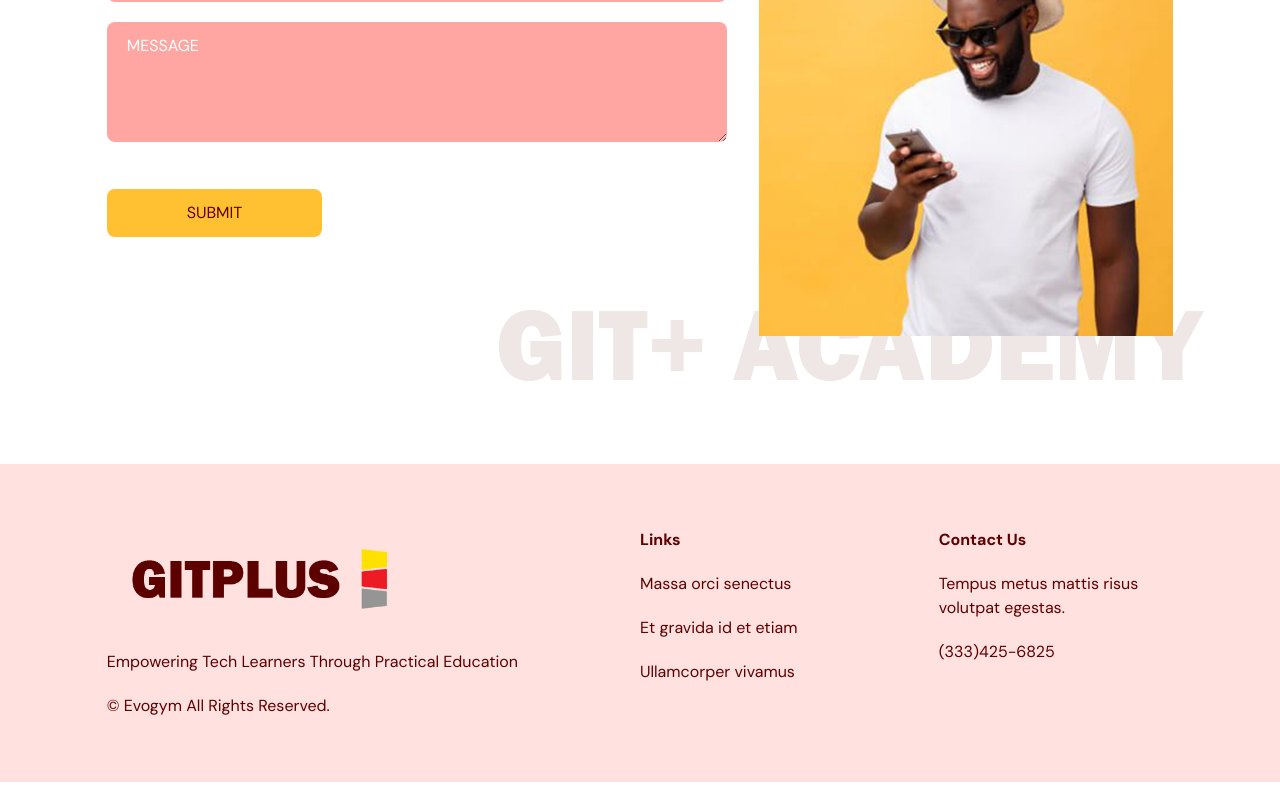
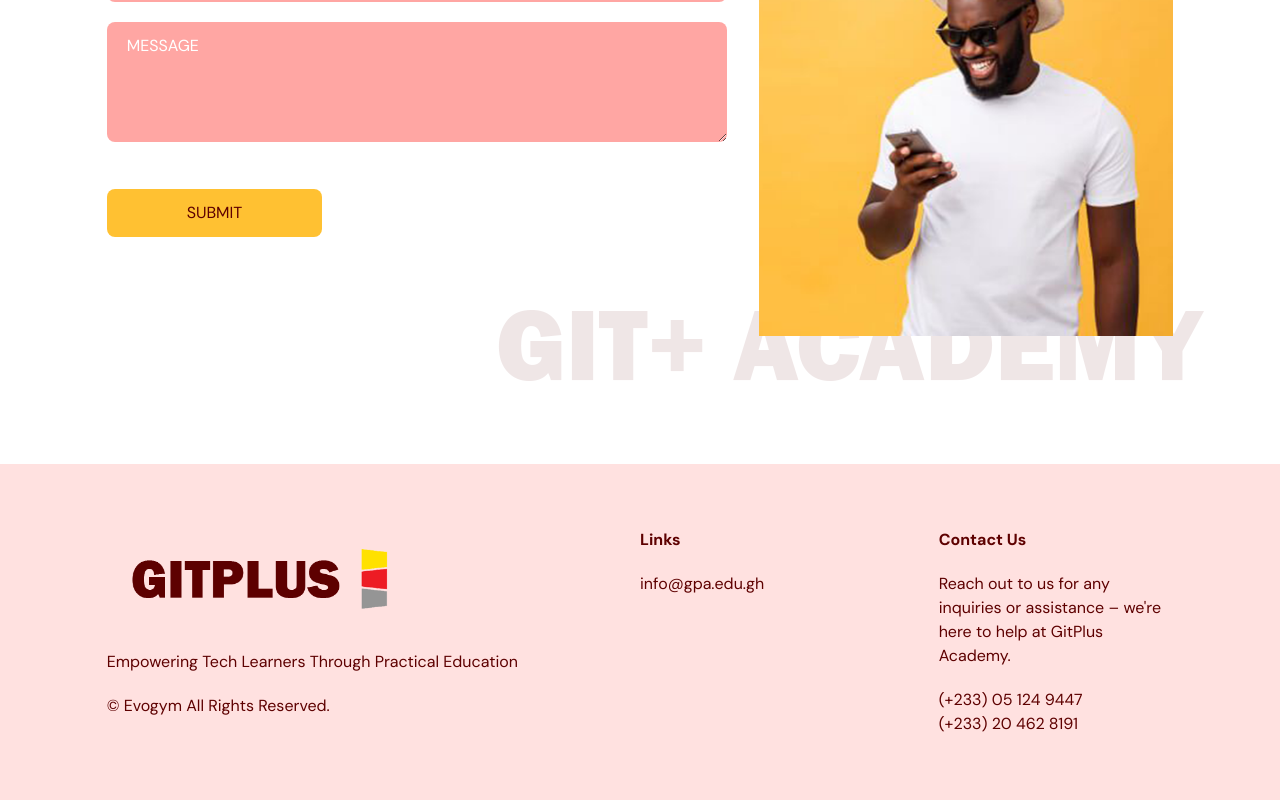
Before and after one commit to AtmosDerrick/Git-plus-academy, a React (Vite) app: page / in a window 1280 px wide. Shown: the part 3715-4515 px from the top of the page. Built offline with nearby package versions, Linux system fonts and the light colour scheme.

Commit message:
edit footer info

```diff
--- a/src/scenes/footer/index.tsx
+++ b/src/scenes/footer/index.tsx
@@ -13,14 +13,16 @@ const Footer = () => {
         </div>
         <div className="mt-16 basis-1/4 md:mt-0">
           <h4 className="font-bold">Links</h4>
-          <p className="my-5">Massa orci senectus</p>
-          <p className="my-5">Et gravida id et etiam</p>
-          <p>Ullamcorper vivamus</p>
+          <p className="my-5">info@gpa.edu.gh</p>
         </div>
         <div className="mt-16 basis-1/4 md:mt-0">
           <h4 className="font-bold">Contact Us</h4>
-          <p className="my-5">Tempus metus mattis risus volutpat egestas.</p>
-          <p>(333)425-6825</p>
+          <p className="my-5">
+            Reach out to us for any inquiries or assistance – we're here to help
+            at GitPlus Academy.
+          </p>
+          <p>(+233) 05 124 9447</p>
+          <p>(+233) 20 462 8191</p>
         </div>
       </div>
     </footer>
```
